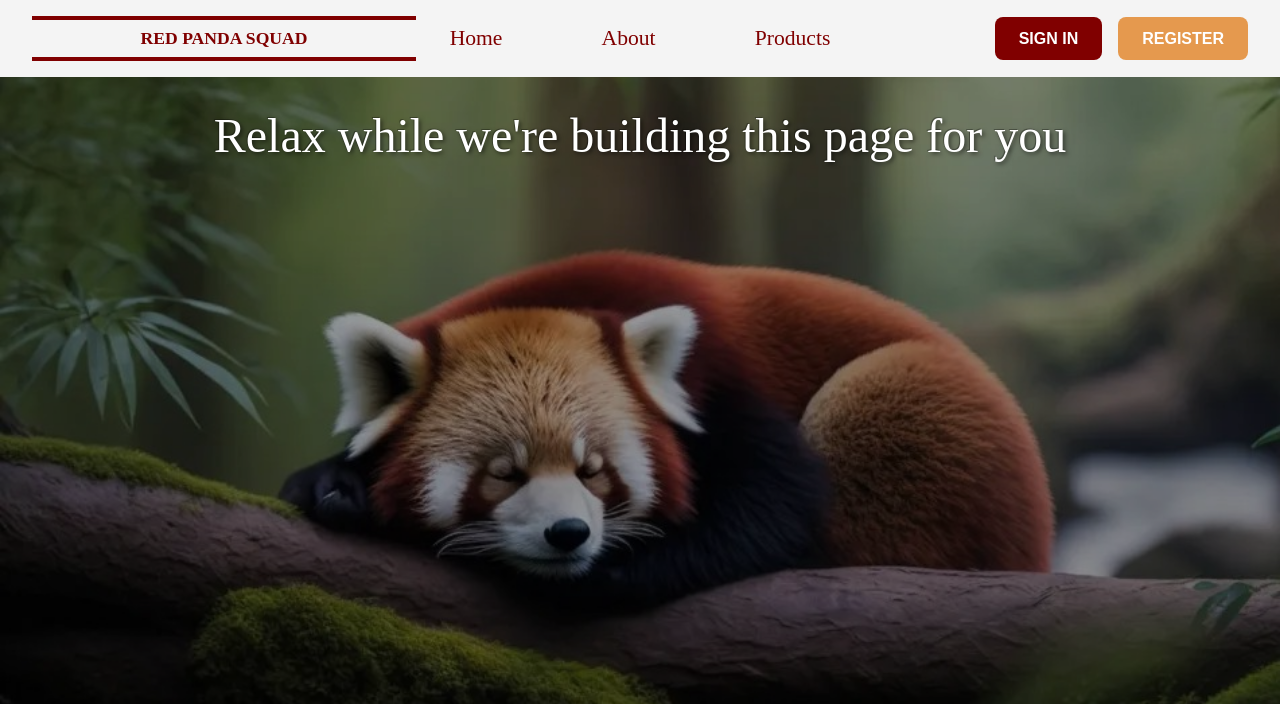
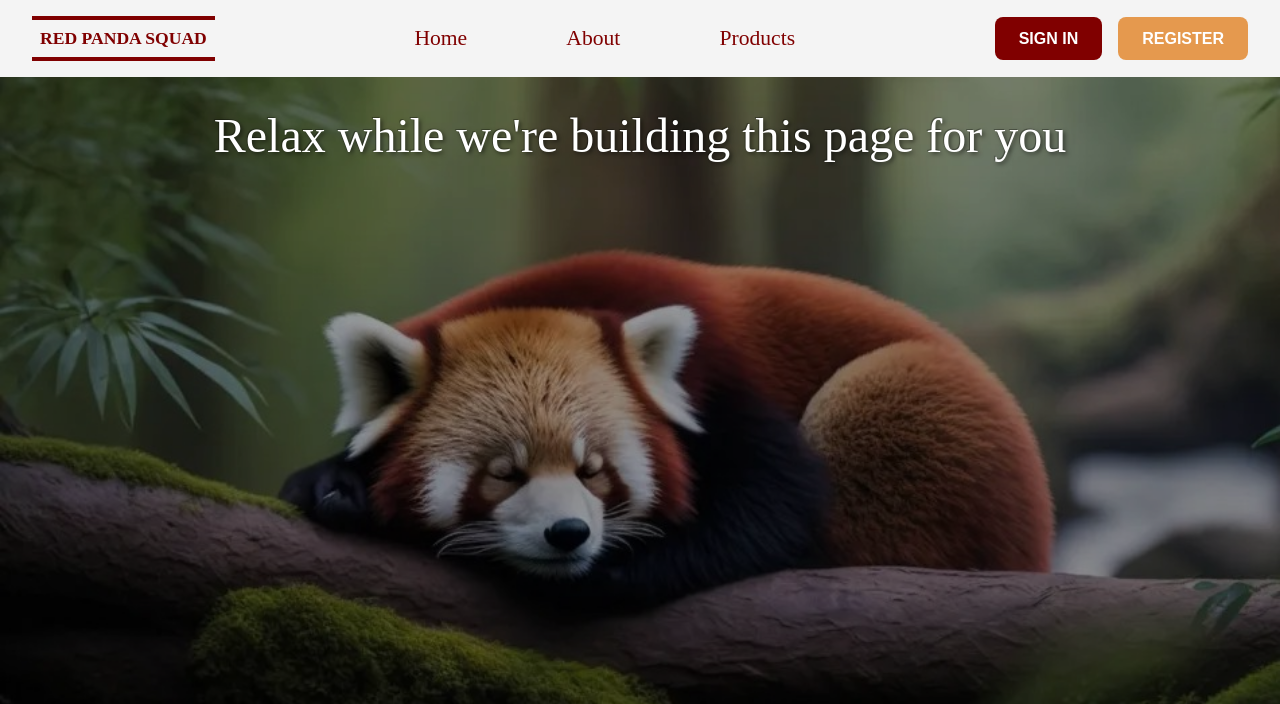
Before and after one commit to ilonaGold/eCommerce, a website built with Vite: page src/index.html in a window 1280 px wide. Shown: the top 704 px of the page. Built offline with nearby package versions, Linux system fonts and the light colour scheme; no server answers.

Commit message:
fix: fix header grid property to evenly distribute its content

```diff
--- a/src/components/header/header.css
+++ b/src/components/header/header.css
@@ -10,7 +10,7 @@
 
 .header-content {
   display: grid;
-  grid-template-columns: 1fr auto 1fr;
+  grid-template-columns: auto 1fr auto;
   align-items: center;
   gap: 2rem;
   width: 100%;
--- a/src/components/header/navBar/navBar.css
+++ b/src/components/header/navBar/navBar.css
@@ -5,6 +5,7 @@ Navbar
 */
 
 .nav-links {
+  justify-self: center;
   list-style: none;
   display: flex;
   gap: 6rem;
@@ -108,7 +109,6 @@ Navbar
 @media (max-width: 1200px) {
   .nav-links {
     gap: 1rem;
-    margin-left: -3rem;
   }
 }
 
```
